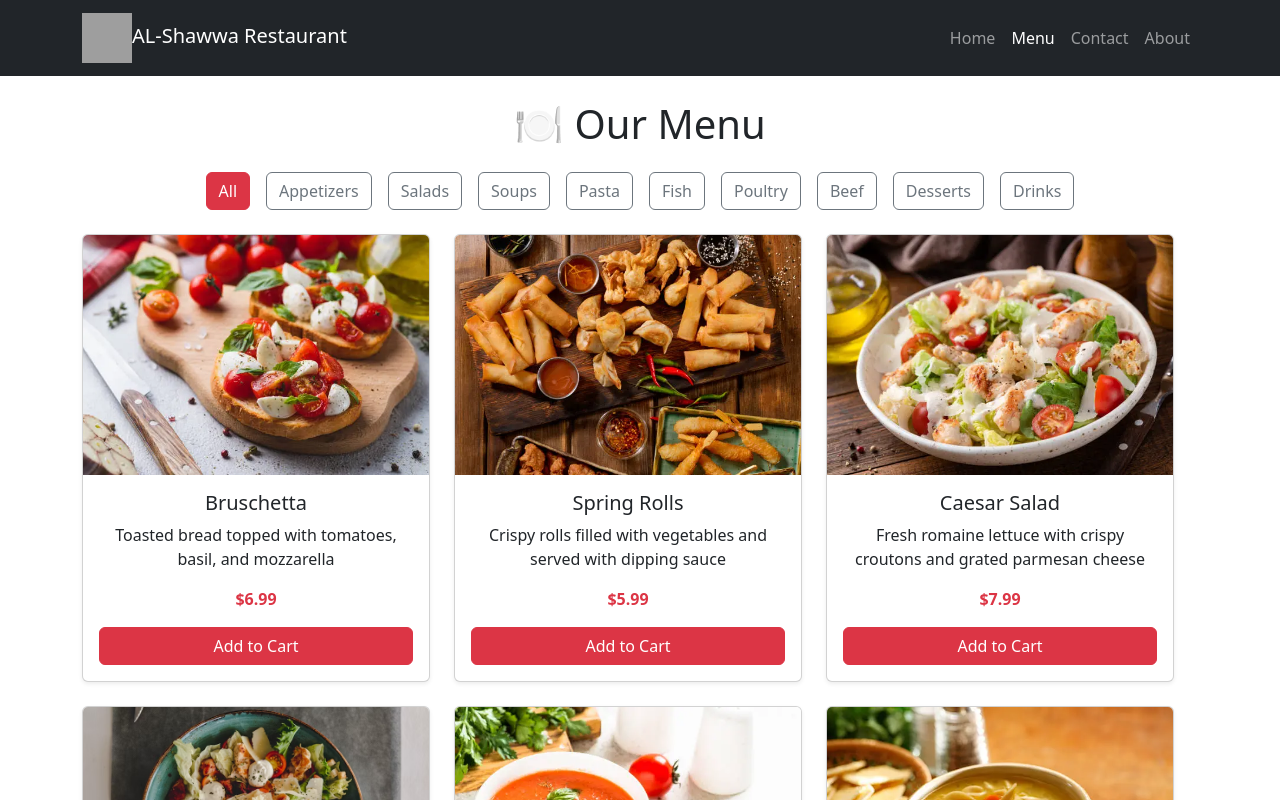
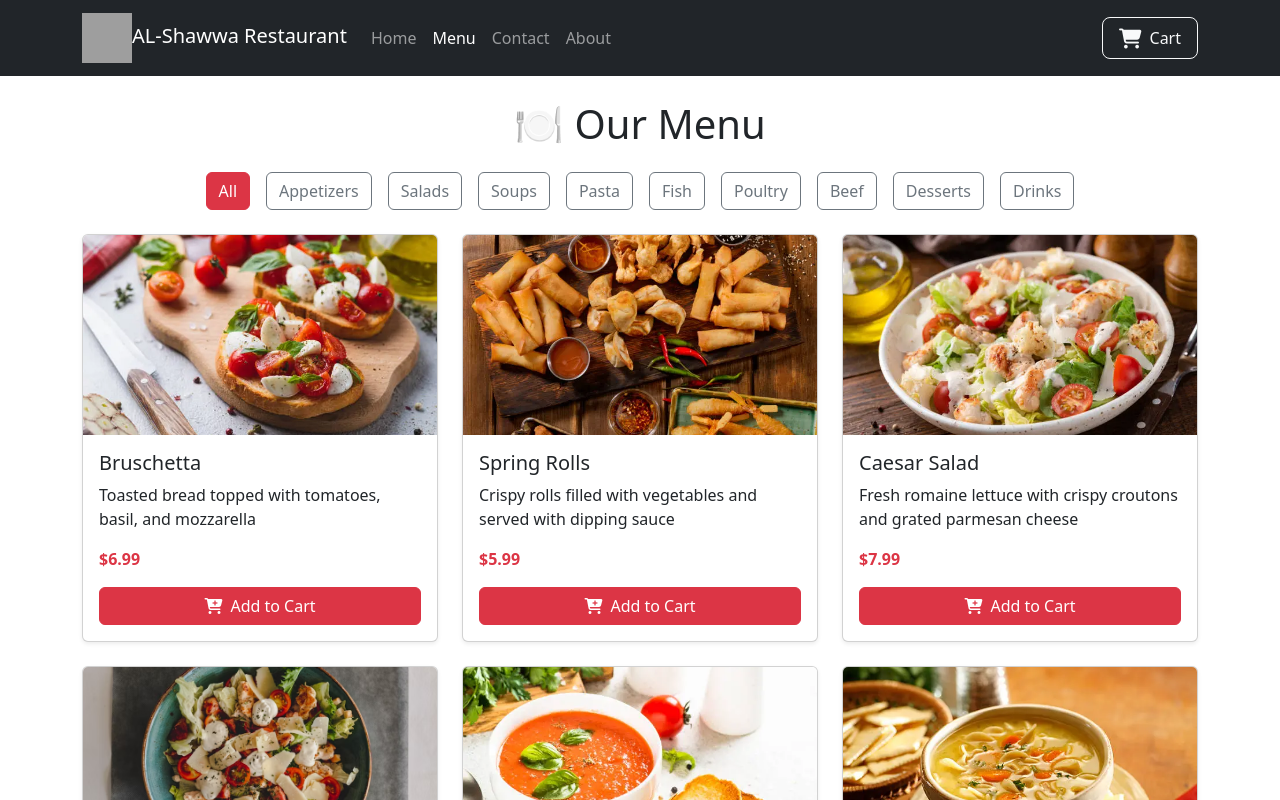
Before and after one commit to moshawwa/restaurant-project, a React (Vite) app in the folder resturant/: page /menu in a window 1280 px wide. Shown: the top 800 px of the page. Built offline with nearby package versions, Linux system fonts and the light colour scheme; grey boxes are pictures that could not be loaded.

Commit message:
create cart

```diff
--- a/resturant/index.html
+++ b/resturant/index.html
@@ -4,6 +4,8 @@
     <meta charset="UTF-8" />
     <link rel="icon" type="image/png" href="/favicon1.png" />
     <meta name="viewport" content="width=device-width, initial-scale=1.0" />
+    <!-- Font Awesome -->
+    <link rel="stylesheet" href="https://cdnjs.cloudflare.com/ajax/libs/font-awesome/6.5.1/css/all.min.css" integrity="sha512-DTOQO9RWCH3ppGqcWaEA1BIZOC6xxalwEsw9c2QQeAIftl+Vegovlnee1c9QX4TctnWMn13TZye+giMm8e2LwA==" crossorigin="anonymous" referrerpolicy="no-referrer" />
     <title>AL-Shawwa Restaurant</title>
   </head>
   <body>
--- a/resturant/src/components/AboutSection.tsx
+++ b/resturant/src/components/AboutSection.tsx
@@ -1,4 +1,3 @@
-import React from 'react';
 
 const AboutSection = () => {
   return (
--- /dev/null
+++ b/resturant/src/components/Cart.tsx
@@ -0,0 +1,75 @@
+import React from 'react';
+import { useCart } from '../context/CartContext';
+import { Button, Modal } from 'react-bootstrap';
+
+interface CartProps {
+  show: boolean;
+  onHide: () => void;
+}
+
+const Cart: React.FC<CartProps> = ({ show, onHide }) => {
+  const { items, removeFromCart, updateQuantity, totalPrice } = useCart();
+
+  return (
+    <Modal show={show} onHide={onHide} size="lg">
+      <Modal.Header closeButton>
+        <Modal.Title>Shopping Cart</Modal.Title>
+      </Modal.Header>
+      <Modal.Body>
+        {items.length === 0 ? (
+          <p className="text-center">Your cart is empty</p>
+        ) : (
+          <>
+            {items.map((item) => (
+              <div key={item.id} className="d-flex align-items-center mb-3 p-3 border-bottom">
+                <img
+                  src={item.image}
+                  alt={item.name}
+                  style={{ width: '80px', height: '80px', objectFit: 'cover', marginRight: '15px' }}
+                />
+                <div className="flex-grow-1">
+                  <h5 className="mb-1">{item.name}</h5>
+                  <p className="mb-1 text-danger">${item.price.toFixed(2)}</p>
+                  <div className="d-flex align-items-center">
+                    <Button
+                      variant="outline-secondary"
+                      size="sm"
+                      onClick={() => updateQuantity(item.id, item.quantity - 1)}
+                      className="me-2"
+                    >
+                      -
+                    </Button>
+                    <span className="mx-2">{item.quantity}</span>
+                    <Button
+                      variant="outline-secondary"
+                      size="sm"
+                      onClick={() => updateQuantity(item.id, item.quantity + 1)}
+                      className="me-2"
+                    >
+                      +
+                    </Button>
+                    <Button
+                      variant="outline-danger"
+                      size="sm"
+                      onClick={() => removeFromCart(item.id)}
+                    >
+                      Remove
+                    </Button>
+                  </div>
+                </div>
+              </div>
+            ))}
+            <div className="text-end mt-3">
+              <h4>Total: ${totalPrice.toFixed(2)}</h4>
+              <Button variant="danger" size="lg" className="w-100">
+                Proceed to Checkout
+              </Button>
+            </div>
+          </>
+        )}
+      </Modal.Body>
+    </Modal>
+  );
+};
+
+export default Cart;
--- a/resturant/src/components/HeroSection.tsx
+++ b/resturant/src/components/HeroSection.tsx
@@ -1,4 +1,3 @@
-
 import { Link } from 'react-router-dom';
 import "../styles/global.css";
 
--- a/resturant/src/components/MenuList.tsx
+++ b/resturant/src/components/MenuList.tsx
@@ -1,33 +1,58 @@
-type MenuItemProps = {
+import React from 'react';
+import { useCart } from '../context/CartContext';
+import { Card, Button } from 'react-bootstrap';
+
+interface MenuItem {
+  id: number;
   name: string;
   description: string;
   price: number;
   image: string;
-};
+  category: string;
+}
 
-const MenuItem = ({ name, description, price, image }: MenuItemProps) => {
+interface MenuListProps {
+  items: MenuItem[];
+}
+
+const MenuList: React.FC<MenuListProps> = ({ items }) => {
+  const { addToCart } = useCart();
+
   return (
-    <div className="col-md-4 mb-4">
-      <div className="card shadow-sm">
-        <img src={image} alt={name} className="card-img-top" />
-        <div className="card-body text-center">
-          <h5 className="card-title">{name}</h5>
-          <p className="card-text">{description}</p>
-          <p className="text-danger fw-bold">${price.toFixed(2)}</p>
-          <button className="btn btn-danger w-100">Add to Cart</button>
+    <>
+      {items.map((item, index) => (
+        <div key={index} className="col-md-4 mb-4">
+          <Card className="h-100 shadow-sm">
+            <Card.Img
+              variant="top"
+              src={item.image}
+              alt={item.name}
+              style={{ height: '200px', objectFit: 'cover' }}
+            />
+            <Card.Body className="d-flex flex-column">
+              <Card.Title>{item.name}</Card.Title>
+              <Card.Text className="flex-grow-1">{item.description}</Card.Text>
+              <Card.Text className="text-danger fw-bold mb-3">
+                ${item.price.toFixed(2)}
+              </Card.Text>
+              <Button
+                variant="danger"
+                className="w-100"
+                onClick={() => addToCart({
+                  id: index + 1,
+                  name: item.name,
+                  price: item.price,
+                  image: item.image
+                })}
+              >
+                <i className="fas fa-cart-plus me-2"></i>
+                Add to Cart
+              </Button>
+            </Card.Body>
+          </Card>
         </div>
-      </div>
-    </div>
-  );
-};
-
-const MenuList = ({ items }: { items: MenuItemProps[] }) => {
-  return (
-    <div className="row">
-      {items.map((item) => (
-        <MenuItem key={item.name} {...item} />
       ))}
-    </div>
+    </>
   );
 };
 
--- a/resturant/src/components/Navbar.tsx
+++ b/resturant/src/components/Navbar.tsx
@@ -1,7 +1,15 @@
 import { NavLink } from "react-router-dom";
+import { useState } from "react";
+import { useCart } from "../context/CartContext";
+import Cart from "./Cart";
+import "../styles/global.css";
 
 const Navbar = () => {
+  const [showCart, setShowCart] = useState(false);
+  const { totalItems } = useCart();
+
   return (
+    <>
       <nav className="navbar navbar-expand-lg navbar-dark bg-dark">
         <div className="container">
           <NavLink className="navbar-brand" to="/">
@@ -25,7 +33,7 @@ const Navbar = () => {
             <span className="navbar-toggler-icon"></span>
           </button>
           <div className="collapse navbar-collapse" id="navbarNav">
-          <ul className="navbar-nav ms-auto">
+            <ul className="navbar-nav me-auto">
               <li className="nav-item">
                 <NavLink to="/" className="nav-link">
                   Home
@@ -47,9 +55,31 @@ const Navbar = () => {
                 </NavLink>
               </li>
             </ul>
+            <div className="d-flex align-items-center">
+              <button
+                className="btn btn-outline-light position-relative px-3 py-2 cart-btn"
+                onClick={() => setShowCart(true)}
+              >
+                <i className="fa-solid fa-cart-shopping fa-lg me-2"></i>
+                <span className="d-none d-sm-inline">Cart</span>
+                {totalItems > 0 && (
+                  <span
+                    className="position-absolute top-0 start-100 translate-middle badge rounded-pill bg-danger"
+                    style={{
+                      animation: totalItems > 0 ? 'cartBadgePop 0.3s ease' : 'none'
+                    }}
+                  >
+                    {totalItems}
+                    <span className="visually-hidden">items in cart</span>
+                  </span>
+                )}
+              </button>
+            </div>
           </div>
         </div>
       </nav>
+      <Cart show={showCart} onHide={() => setShowCart(false)} />
+    </>
   );
 };
 
--- /dev/null
+++ b/resturant/src/context/CartContext.tsx
@@ -0,0 +1,81 @@
+import React, { createContext, useContext, useState, ReactNode } from 'react';
+
+interface CartItem {
+  id: number;
+  name: string;
+  price: number;
+  image: string;
+  quantity: number;
+}
+
+interface CartContextType {
+  items: CartItem[];
+  addToCart: (item: Omit<CartItem, 'quantity'>) => void;
+  removeFromCart: (id: number) => void;
+  updateQuantity: (id: number, quantity: number) => void;
+  clearCart: () => void;
+  totalItems: number;
+  totalPrice: number;
+}
+
+const CartContext = createContext<CartContextType | undefined>(undefined);
+
+export const CartProvider: React.FC<{ children: ReactNode }> = ({ children }) => {
+  const [items, setItems] = useState<CartItem[]>([]);
+
+  const addToCart = (item: Omit<CartItem, 'quantity'>) => {
+    setItems(currentItems => {
+      const existingItem = currentItems.find(i => i.id === item.id);
+      if (existingItem) {
+        return currentItems.map(i =>
+          i.id === item.id ? { ...i, quantity: i.quantity + 1 } : i
+        );
+      }
+      return [...currentItems, { ...item, quantity: 1 }];
+    });
+  };
+
+  const removeFromCart = (id: number) => {
+    setItems(currentItems => currentItems.filter(item => item.id !== id));
+  };
+
+  const updateQuantity = (id: number, quantity: number) => {
+    if (quantity < 1) return;
+    setItems(currentItems =>
+      currentItems.map(item =>
+        item.id === id ? { ...item, quantity } : item
+      )
+    );
+  };
+
+  const clearCart = () => {
+    setItems([]);
+  };
+
+  const totalItems = items.reduce((sum, item) => sum + item.quantity, 0);
+  const totalPrice = items.reduce((sum, item) => sum + (item.price * item.quantity), 0);
+
+  return (
+    <CartContext.Provider
+      value={{
+        items,
+        addToCart,
+        removeFromCart,
+        updateQuantity,
+        clearCart,
+        totalItems,
+        totalPrice
+      }}
+    >
+      {children}
+    </CartContext.Provider>
+  );
+};
+
+export const useCart = () => {
+  const context = useContext(CartContext);
+  if (context === undefined) {
+    throw new Error('useCart must be used within a CartProvider');
+  }
+  return context;
+};
--- a/resturant/src/main.tsx
+++ b/resturant/src/main.tsx
@@ -5,9 +5,12 @@ import router from "./router/Rotuer";
 import "bootstrap/dist/css/bootstrap.min.css"; // Import Bootstrap styles
 import "bootstrap/dist/js/bootstrap.bundle.min.js"; // Import Bootstrap JS
 import "./styles/global.css"; // Keep your global styles
+import { CartProvider } from './context/CartContext'
 
 ReactDOM.createRoot(document.getElementById("root")!).render(
   <React.StrictMode>
-    <RouterProvider router={router} />
+    <CartProvider>
+      <RouterProvider router={router} />
+    </CartProvider>
   </React.StrictMode>
 );
--- a/resturant/src/styles/global.css
+++ b/resturant/src/styles/global.css
@@ -110,3 +110,44 @@
 .card-text {
   flex-grow: 1;
 }
+@keyframes cartBadgePop {
+  0% {
+    transform: translate(-50%, -50%) scale(0.5);
+  }
+  50% {
+    transform: translate(-50%, -50%) scale(1.2);
+  }
+  100% {
+    transform: translate(-50%, -50%) scale(1);
+  }
+}
+
+.btn-outline-light:hover {
+  background-color: #dc3545;
+  border-color: #dc3545;
+}
+
+/* Cart Button Styles */
+.cart-btn {
+  transition: all 0.3s ease !important;
+  border-radius: 8px !important;
+}
+
+.cart-btn:hover {
+  background-color: #dc3545 !important;
+  border-color: #dc3545 !important;
+  transform: translateY(-2px);
+  box-shadow: 0 4px 8px rgba(0,0,0,0.2);
+}
+
+@keyframes cartBadgePop {
+  0% {
+    transform: translate(-50%, -50%) scale(0.5);
+  }
+  50% {
+    transform: translate(-50%, -50%) scale(1.2);
+  }
+  100% {
+    transform: translate(-50%, -50%) scale(1);
+  }
+}
```
Also changed, not shown: resturant/src/App.tsx (+20 -15 lines). Lines whose indentation alone changed are shown as unchanged.
